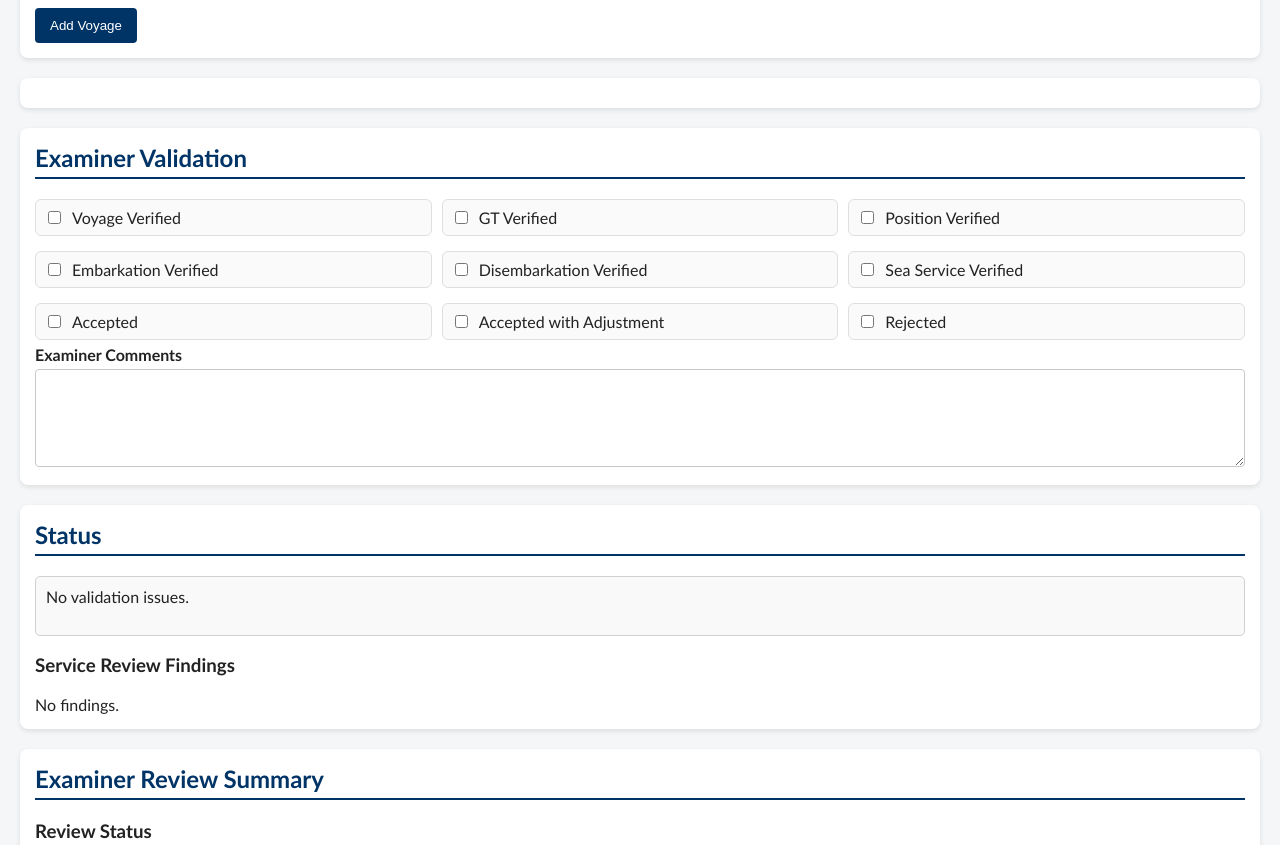
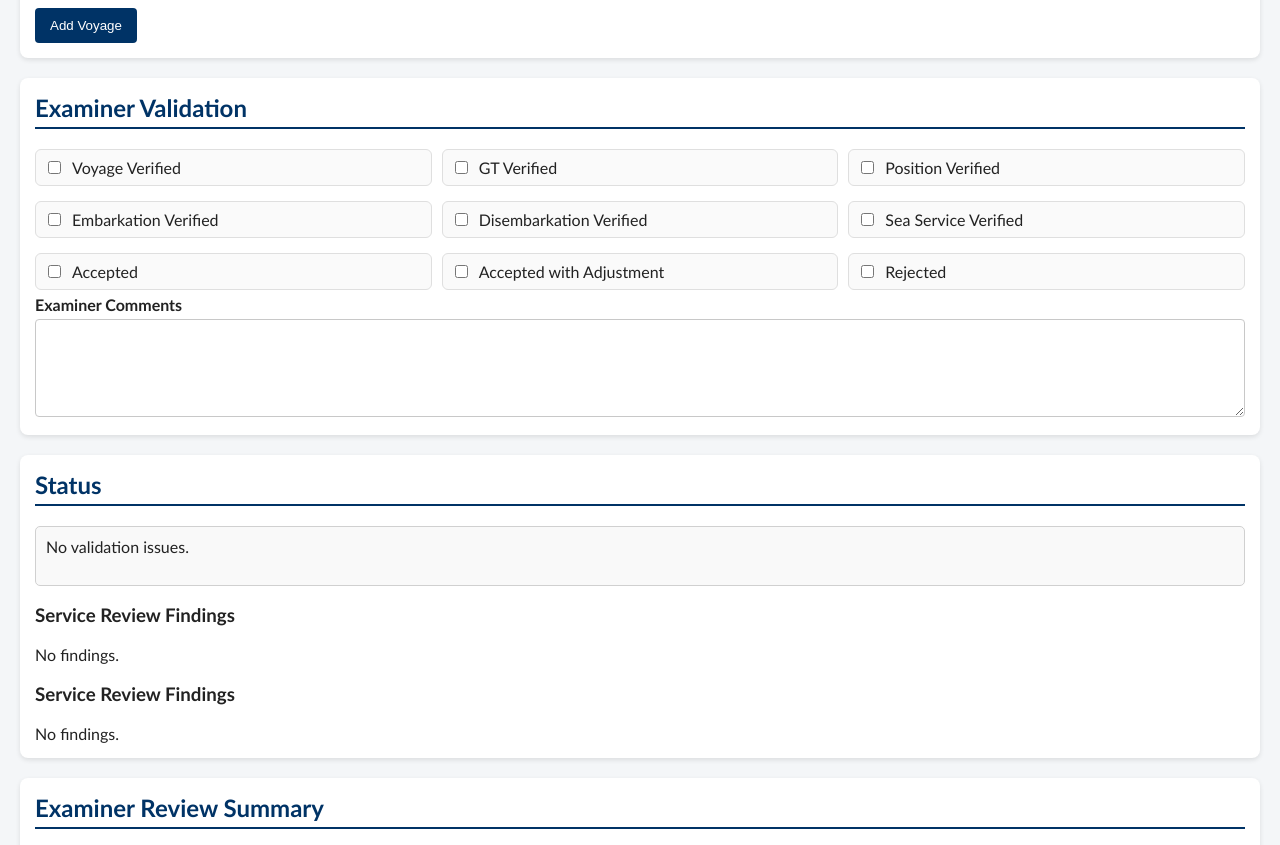
Before and after one commit to TC-MSS/Sea-service-records-form, a plain HTML site: page index.html in a window 1280 px wide. Shown: the part 611-1456 px from the top of the page. Drawn offline with Linux system fonts and the light colour scheme.

Commit message:
Update index.html

```diff
--- a/index.html
+++ b/index.html
@@ -223,7 +223,7 @@ Sea Service Records
 
 <th>J<br>Watch</th>
 
-  <th>K<br>Polar</th>
+<th>K<br>Polar</th>
 
 <th>L<br>Ice</th>
 
@@ -254,10 +254,6 @@ Sea Service Records
 <button onclick="addRecord()">
 Add Voyage
 </button>
-
-</section>
-
-<section>
 
 </section>
 
@@ -338,6 +334,16 @@ Examiner Comments
 <div id="statusPanel">
 
 No validation issues.
+
+</div>
+
+<h3>
+Service Review Findings
+</h3>
+
+<div id="reviewWarnings">
+
+No findings.
 
 </div>
 
```
